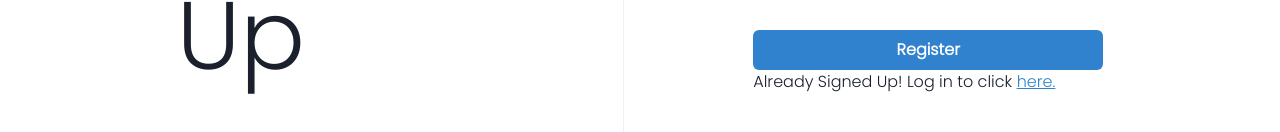
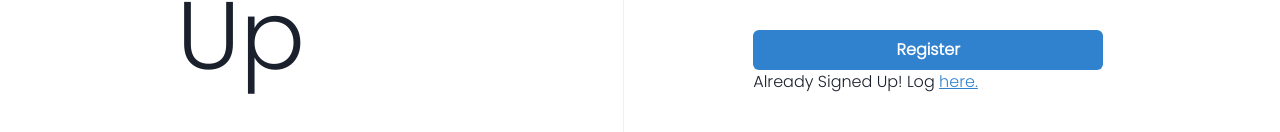
Before and after one commit to aniket-tote/MyNotebook, a React (Vite) app in the folder Client/: page /signup in a window 1280 px wide. Shown: the part 468-600 px from the top of the page. Built offline with nearby package versions, Linux system fonts and the light colour scheme.

Commit message:
typo fixes

```diff
--- a/Client/src/components/Signup.jsx
+++ b/Client/src/components/Signup.jsx
@@ -154,7 +154,7 @@ const Signup = () => {
           )}
         </Formik>
         <Link to="/login">
-          Already Signed Up! Log in to click{" "}
+          Already Signed Up! Log{" "}
           <Text
             display={"inline"}
             textColor={"blue.500"}
```
